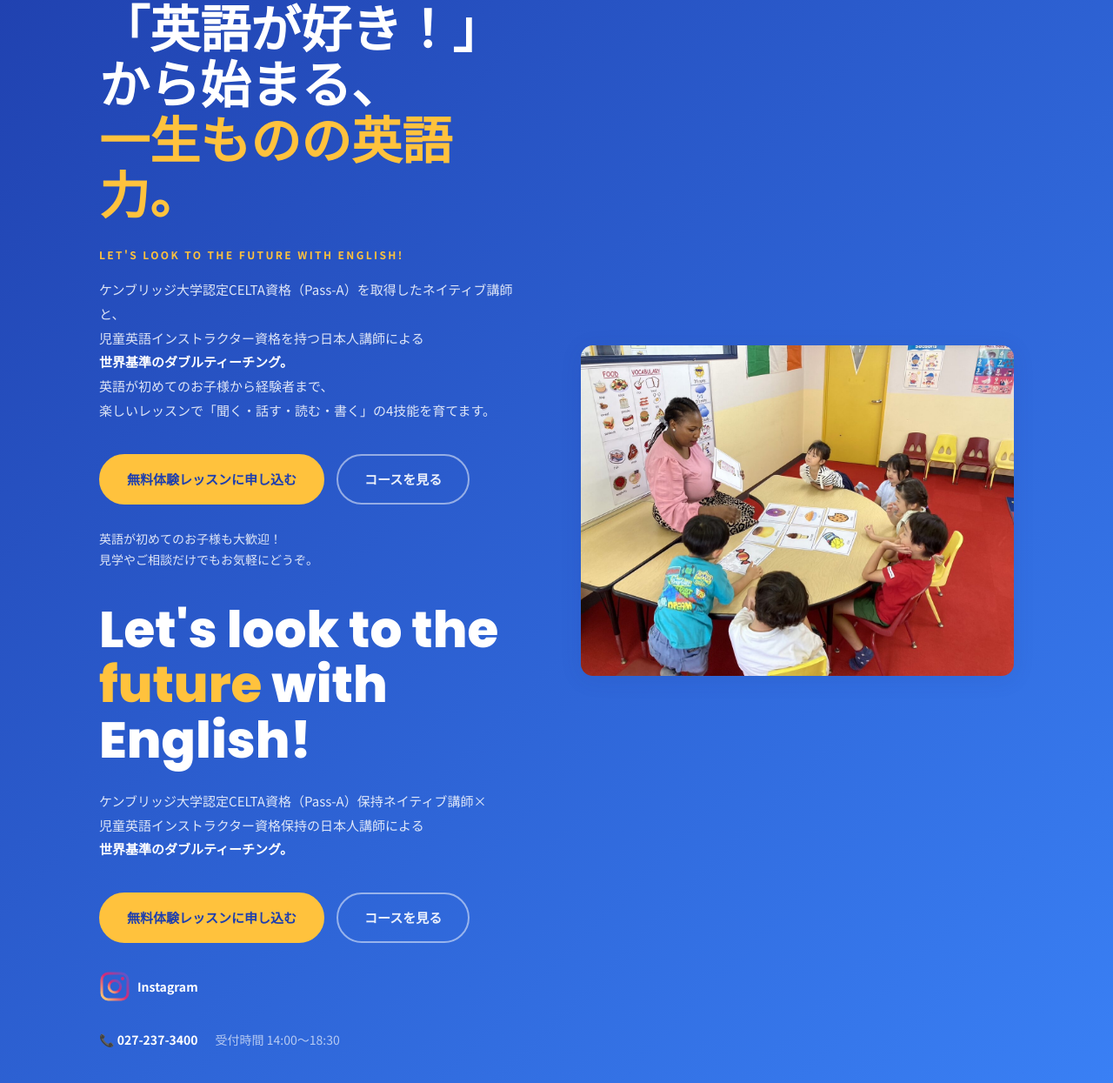
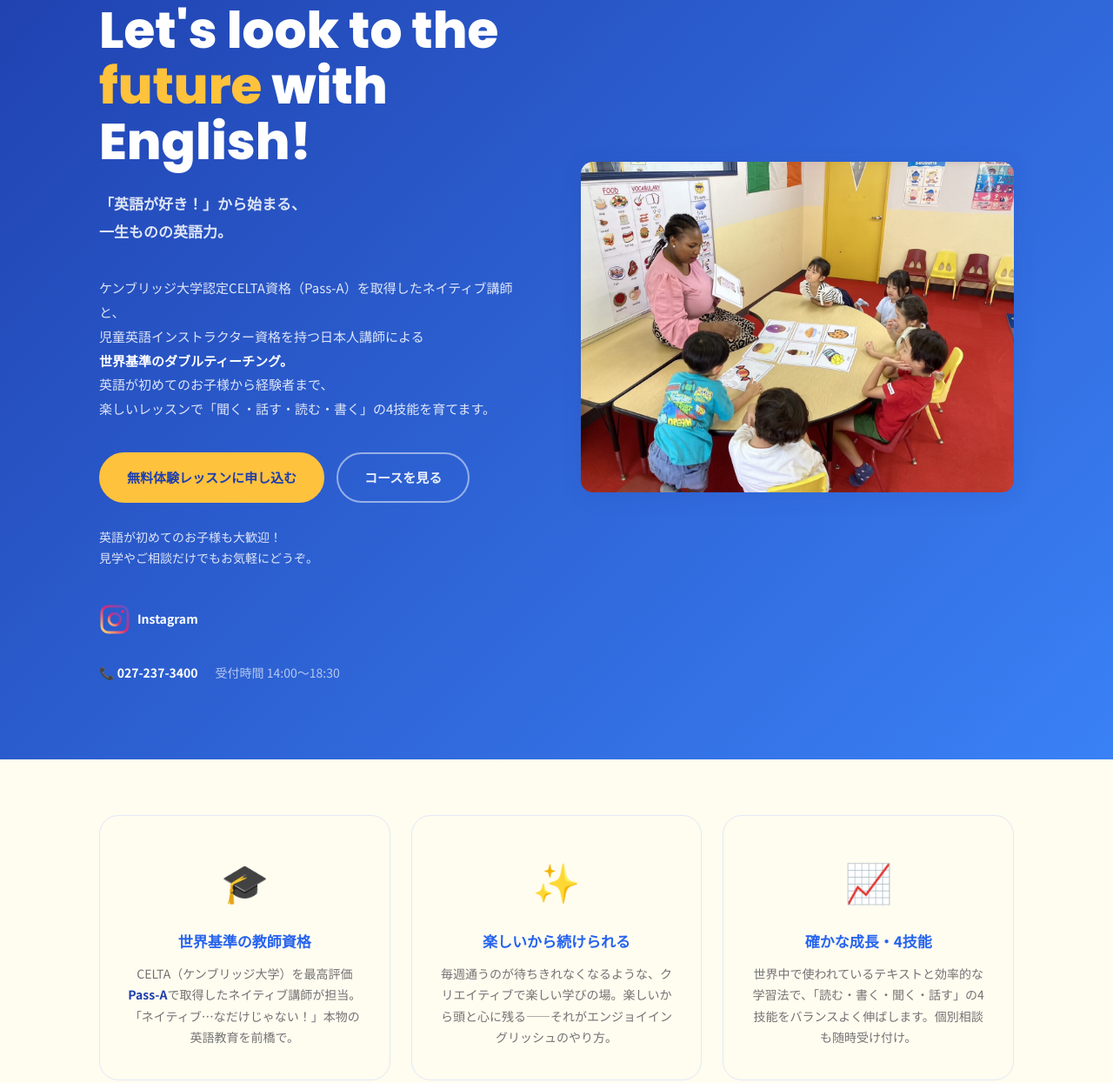
Before and after one commit to Davidsensei/CarolynSchool, a plain HTML site: page index.html in a window 1280 px wide. Shown: the part 193-1438 px from the top of the page at 87% size. Drawn offline with Linux system fonts and the light colour scheme.

Commit message:
Update index.html

```diff
--- a/index.html
+++ b/index.html
@@ -50,15 +50,16 @@
       <div class="container hero__inner">
 
         <div class="hero__content">
-         <p class="hero__eyebrow">前橋こども英会話スクール</p>
+       <p class="hero__eyebrow">前橋こども英会話スクール</p>
 
 <h1 class="hero__title">
-  「英語が好き！」から始まる、<br>
-  <em>一生ものの英語力。</em>
+  Let's look to the<br>
+  <em>future</em> with English!
 </h1>
 
-<p class="hero__eyebrow" style="margin-top: 12px;">
-  Let's look to the future with English!
+<p class="hero__body" style="font-size: 17px; font-weight: 700; margin-top: 12px;">
+  「英語が好き！」から始まる、<br>
+  一生ものの英語力。
 </p>
 
 <p class="hero__body">
@@ -78,19 +79,6 @@
   英語が初めてのお子様も大歓迎！<br>
   見学やご相談だけでもお気軽にどうぞ。
 </p>
-          <h1 class="hero__title">
-            Let's look to the<br>
-            <em>future</em> with English!
-          </h1>
-          <p class="hero__body">
-            ケンブリッジ大学認定CELTA資格（Pass-A）保持ネイティブ講師×<br>
-            児童英語インストラクター資格保持の日本人講師による<br>
-            <strong>世界基準のダブルティーチング。</strong>
-          </p>
-          <div class="hero__btns">
-            <a href="#contact" class="btn btn-primary">無料体験レッスンに申し込む</a>
-            <a href="#courses" class="btn btn-outline">コースを見る</a>
-          </div>
           <div class="hero__instagram">
   <a href="https://www.instagram.com/enjoyenglish_maebashi/"
      target="_blank"
```
